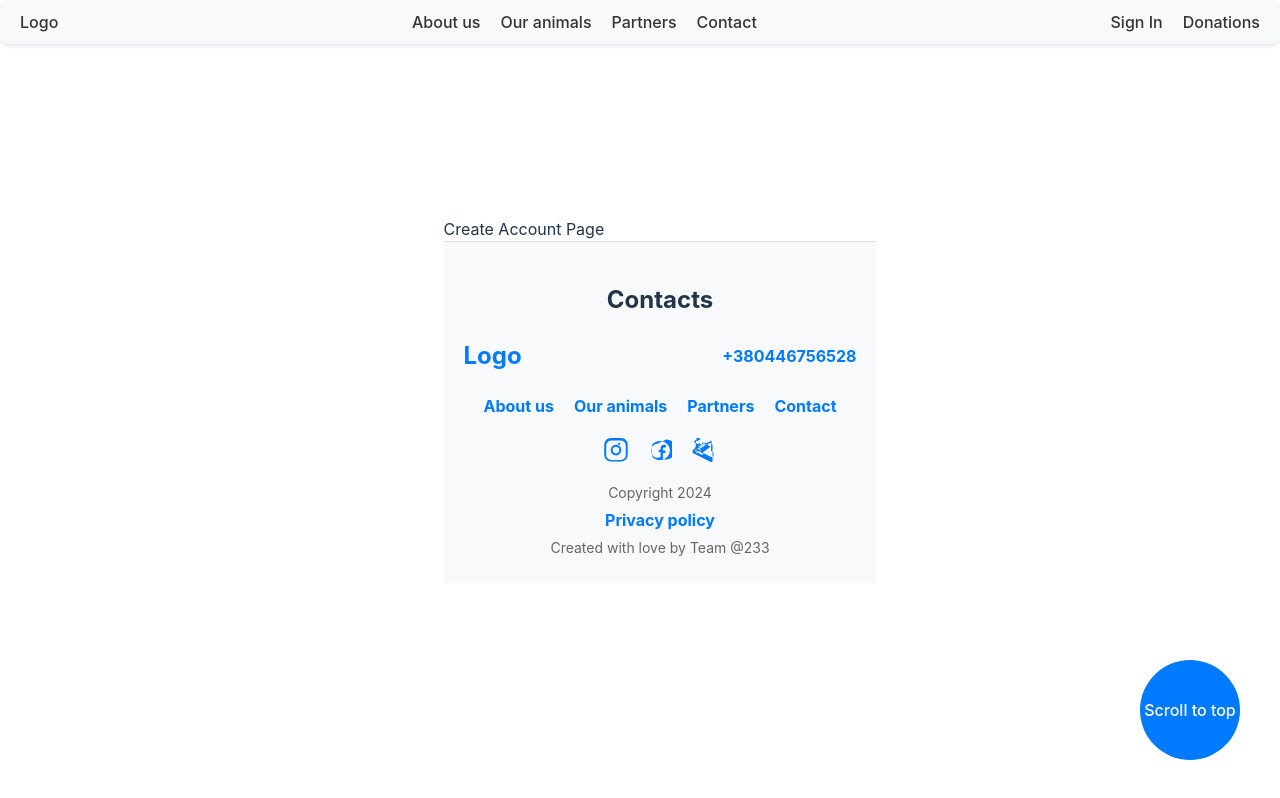
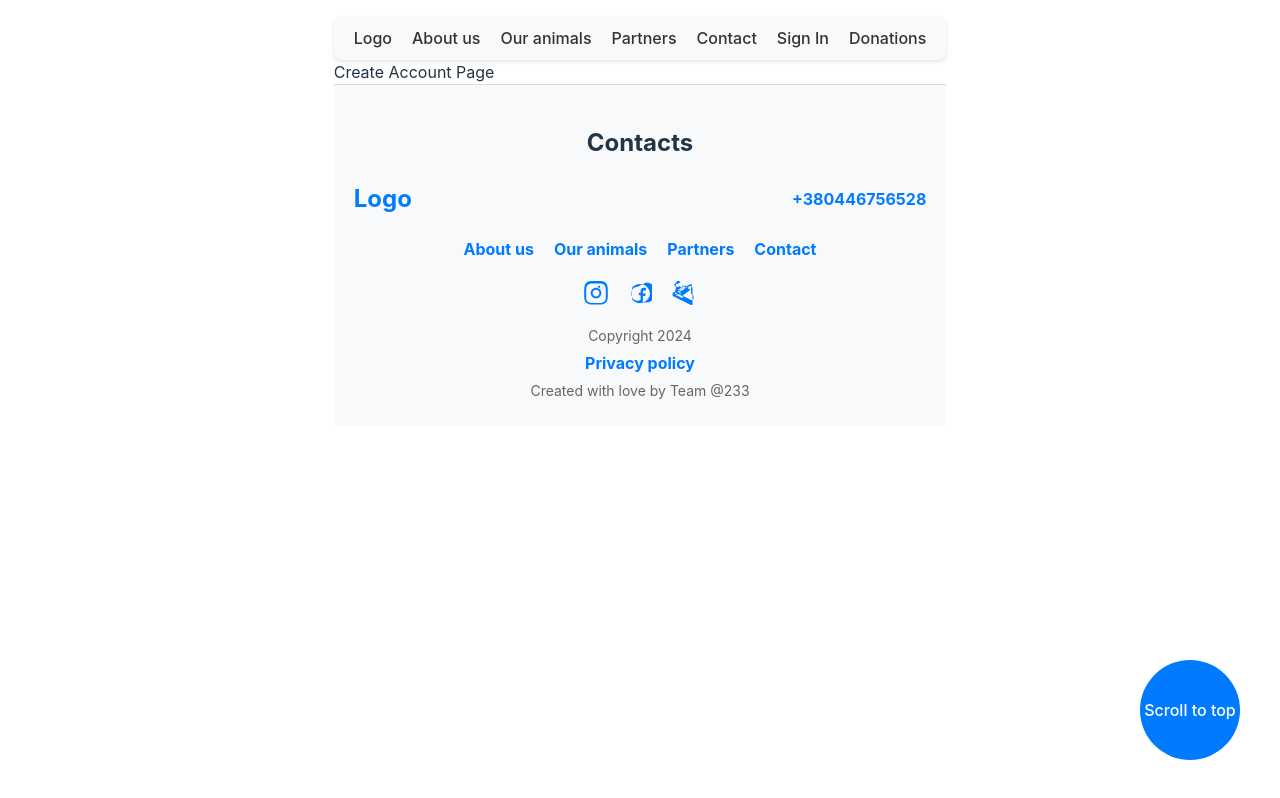
Before and after one commit to anastasiiya1/project-pet-shelter, a React (Vite) app: page /registration in a window 1280 px wide. Shown: the top 798 px of the page. Built offline with nearby package versions, Linux system fonts and the light colour scheme; no server answers.

Commit message:
fix navigation

```diff
--- a/src/components/Footer/Footer.module.css
+++ b/src/components/Footer/Footer.module.css
@@ -1,10 +1,9 @@
 .footer {
-	width: 100%;
     background-color: #f8f9fa;
     padding: 20px;
     border-top: 1px solid #ddd;
     text-align: center;
-    margin-top: auto;
+    margin-top: auto; /* Важливо для відділення футера від контенту вище */
 }
 
 .nav {
@@ -70,7 +69,6 @@
     text-decoration: underline;
 }
 
-
 .scrollToTopBtn {
     background-color: #007bff;
     color: #fff;
--- a/src/components/Navigation/Navigation.module.css
+++ b/src/components/Navigation/Navigation.module.css
@@ -7,11 +7,7 @@
 	padding: 10px 20px;
 	border-radius: 8px;
 	box-shadow: 0 2px 4px rgba(0, 0, 0, 0.1);
-	position: fixed;
-	top: 0;
-	left: 0;
-	right: 0;
-	z-index: 1000;
+	margin: 0 auto;
   }
 
   .link {
--- a/src/components/Partners/Partners.module.css
+++ b/src/components/Partners/Partners.module.css
@@ -1,4 +1,5 @@
 .container {
+    margin: 0 auto;
     padding: 16px;
     text-align: center;
 }
--- a/src/index.css
+++ b/src/index.css
@@ -1,8 +1,4 @@
 :root {
-    display: flex;
-    flex-direction: column;
-    min-height: 100vh;
-
     font-family: Inter, system-ui, Avenir, Helvetica, Arial, sans-serif;
     line-height: 1.5;
     font-weight: 400;
@@ -17,33 +13,30 @@
     -moz-osx-font-smoothing: grayscale;
 }
 
-main {
-    flex: 1;
-  }
-
 a {
     font-weight: 500;
     color: #646cff;
-    text-decoration: inherit;
+    text-decoration: none;
 }
 a:hover {
     color: #535bf2;
 }
 
 body {
-    height: 100%;
     margin: 0;
     display: flex;
+    flex-direction: column;
+    align-items: center;
     justify-content: center;
-    align-items: center;
-    place-items: center;
     min-width: 320px;
     min-height: 100vh;
+    padding: 1rem;
 }
 
 h1 {
     font-size: 3.2em;
     line-height: 1.1;
+    margin: 0 0 1rem;
 }
 
 button {
@@ -54,15 +47,18 @@ button {
     font-weight: 500;
     font-family: inherit;
     background-color: #1a1a1a;
+    color: #ffffff;
     cursor: pointer;
-    transition: border-color 0.25s;
+    transition: border-color 0.25s, background-color 0.25s;
 }
 button:hover {
     border-color: #646cff;
+    background-color: #333333;
 }
 button:focus,
 button:focus-visible {
     outline: 4px auto -webkit-focus-ring-color;
+    outline-color: #646cff;
 }
 
 @media (prefers-color-scheme: light) {
@@ -75,5 +71,25 @@ button:focus-visible {
     }
     button {
         background-color: #f9f9f9;
+        color: #000000;
+    }
+    button:hover {
+        background-color: #e0e0e0;
     }
 }
+
+
+html, body {
+    height: 100%;
+    margin: 0;
+}
+
+#root {
+    display: flex;
+    flex-direction: column;
+    min-height: 100vh;
+}
+
+.main-content {
+    flex: 1;
+}
--- a/src/pages/HomePage/HomePage.jsx
+++ b/src/pages/HomePage/HomePage.jsx
@@ -13,7 +13,6 @@ import OurAnimals from '../../components/OurAnimals/OurAnimals';
 import Partners from '../../components/Partners/Partners';
 import Donations from '../../components/Donations/Donations';
 import OurBlog from '../../components/OurBlog/OurBlog';
-
 
 const HomePage = () => {
     const dispatch = useDispatch();
```
